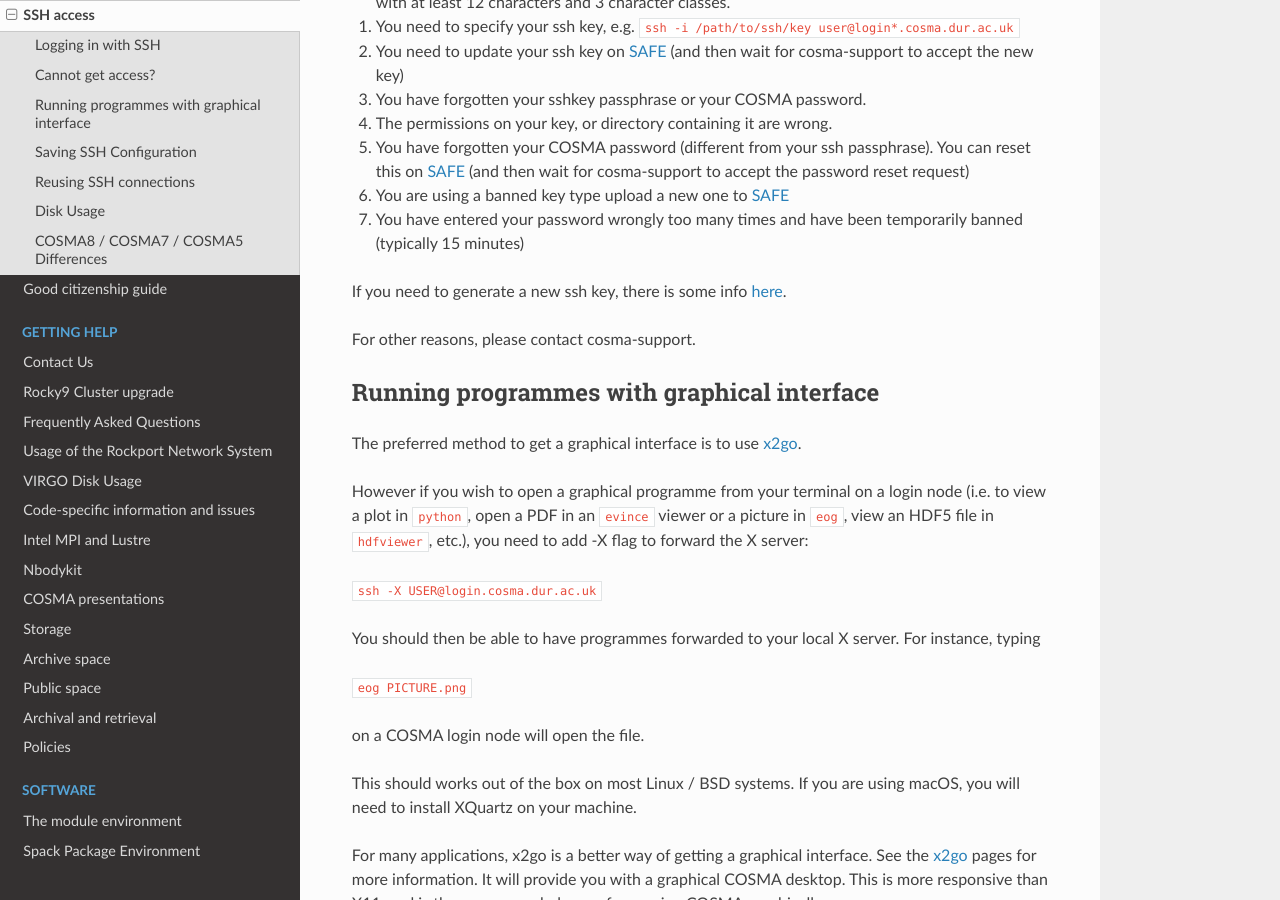
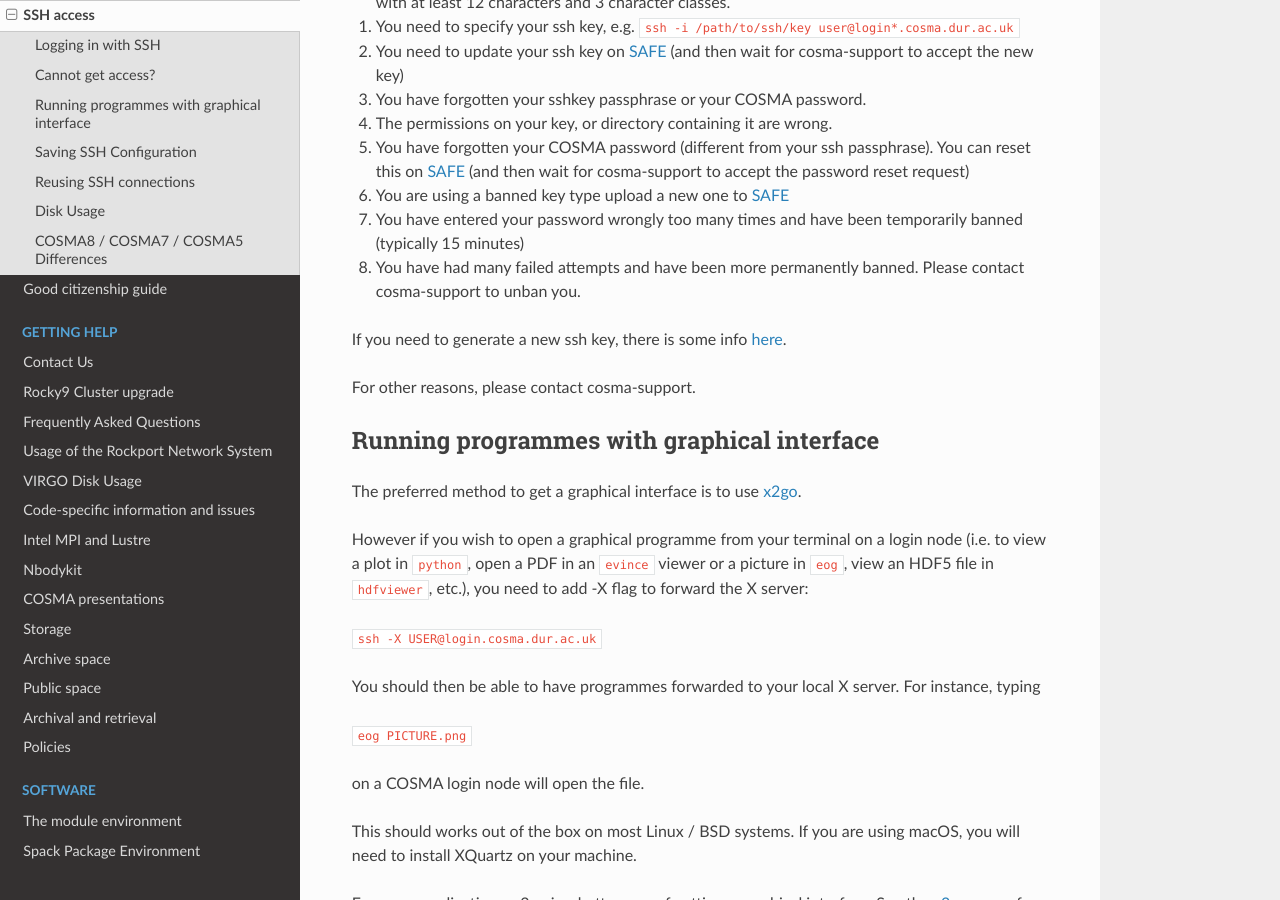
Before and after one commit to agb32/cosmadoc, a Sphinx documentation site: the page built from docs/source/ssh.md, in a window 1280 px wide and 900 px high, scrolled down 1824 px. Built offline with Sphinx 7.4.7 and the Read the Docs theme 3.1.0, drawn with Linux system fonts in a browser that asks for light colours.

Commit message:
updated ssh banning info

```diff
--- a/docs/source/ssh.md
+++ b/docs/source/ssh.md
@@ -84,6 +84,7 @@ could be:
 5. You have forgotten your COSMA password (different from your ssh passphrase).  You can reset this on [SAFE](https://safe.epcc.ed.ac.uk/dirac) (and then wait for cosma-support to accept the password reset request)
 6. You are using a banned key type upload a new one to [SAFE](https://safe.epcc.ed.ac.uk/dirac)
 7. You have entered your password wrongly too many times and have been temporarily banned (typically 15 minutes)
+8. You have had many failed attempts and have been more permanently banned.  Please contact cosma-support to unban you.
 
 If you need to generate a new ssh key, there is some info [here](sshkey.md).
 
```
